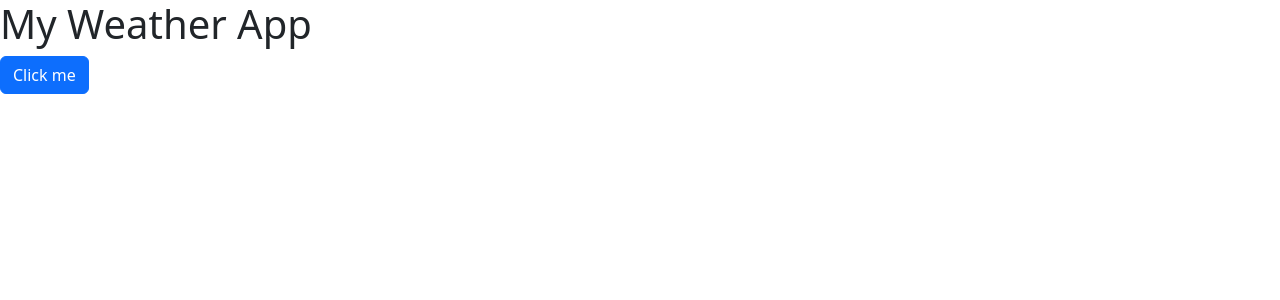
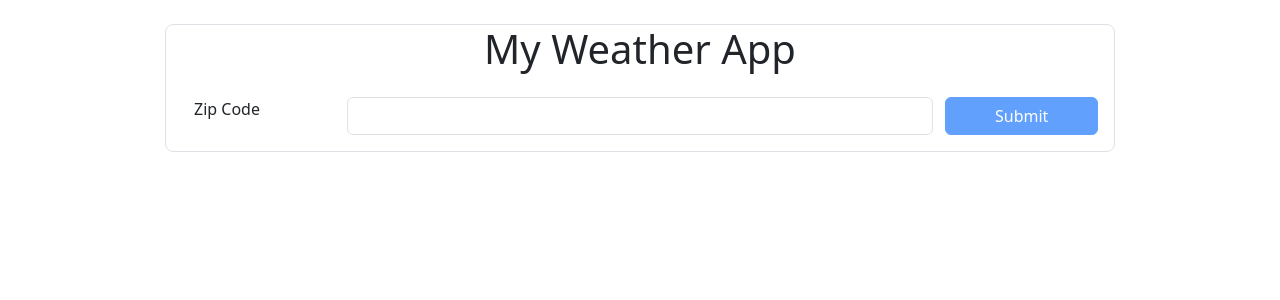
Before and after one commit to StephanSinn/weather, an Angular app: page / in a window 1280 px wide. Shown: the top 300 px of the page. Built offline with nearby package versions, Linux system fonts and the light colour scheme.

Commit message:
feat: create the zip code form

```diff
--- a/src/app/app.component.html
+++ b/src/app/app.component.html
@@ -1,4 +1,4 @@
-<h1>My Weather App</h1>
+<div class="container">
 
-<button type="button" class="btn btn-primary" (click)="showText.set(!showText())">Click me</button>
-<p *ngIf="showText()">This is a small signal triggered text</p>
+  <app-zip-code-form></app-zip-code-form>
+</div>
--- a/src/app/app.component.ts
+++ b/src/app/app.component.ts
@@ -1,15 +1,15 @@
 import {Component, signal} from '@angular/core';
 import { RouterOutlet } from '@angular/router';
 import {NgIf} from "@angular/common";
+import {ZipCodeFormComponent} from "./zip-code-form/zip-code-form.component";
 
 @Component({
   selector: 'app-root',
   standalone: true,
-  imports: [RouterOutlet, NgIf],
+  imports: [RouterOutlet, NgIf, ZipCodeFormComponent],
   templateUrl: './app.component.html',
   styleUrl: './app.component.css'
 })
 export class AppComponent {
   title = 'weather';
-  showText = signal<boolean>(false);
 }
--- /dev/null
+++ b/src/app/zip-code-form/zip-code-form.component.html
@@ -0,0 +1,28 @@
+<div class="row">
+  <div class="col-10 container border my-4 rounded-3">
+    <h1 class="text-center">My Weather App</h1>
+
+    <form class="form-group row align-items-start p-3" #zipForm="ngForm" (ngSubmit)="submit()">
+      <label for="zipCode" class="form-label col-2">Zip Code</label>
+      <div class="col">
+        <input type="text" class="form-control" id="zipCode" required minlength="5" maxlength="7"
+               [(ngModel)]="model.zipCode" name="zipCode"
+               #zipCode="ngModel">
+
+        <div *ngIf="zipCode.invalid && (zipCode.dirty || zipCode.touched)" class="text-danger-emphasis">
+          <i class="bi bi-exclamation-octagon px-1"></i>
+          <span *ngIf="zipCode.errors?.['required']">ZipCode is required.</span>
+          <span *ngIf="zipCode.errors?.['minlength']">Zip code must be at least 5 characters long.</span>
+        </div>
+
+        <div *ngIf="zipCode.valid" class="text-success-emphasis">
+          <i class="bi-check-circle px-1"></i> <span>Valid Zip!</span>
+        </div>
+
+      </div>
+
+      <button [disabled]="zipCode.invalid || zipCode.untouched" type="submit" class="btn btn-primary col-2">Submit
+      </button>
+    </form>
+  </div>
+</div>
--- /dev/null
+++ b/src/app/zip-code-form/zip-code-form.component.ts
@@ -0,0 +1,33 @@
+import {Component, signal} from '@angular/core';
+import {NgIf} from "@angular/common";
+import {FormsModule, NgModel} from "@angular/forms";
+
+@Component({
+  selector: 'app-zip-code-form',
+  standalone: true,
+  imports: [
+    NgIf,
+    FormsModule
+  ],
+  templateUrl: './zip-code-form.component.html',
+  styleUrl: './zip-code-form.component.css'
+})
+export class ZipCodeFormComponent {
+  showText = signal<boolean>(false);
+
+
+  model :ZipCode= {
+    zipCode: null
+  }
+
+
+  submit(){
+    console.log(this.model);
+  }
+
+
+}
+
+interface ZipCode {
+  zipCode: string|null;
+}
```
Also changed, not shown: src/app/zip-code-form/zip-code-form.component.css (added), 1 other file (tests, documents, lock files or other folders).
